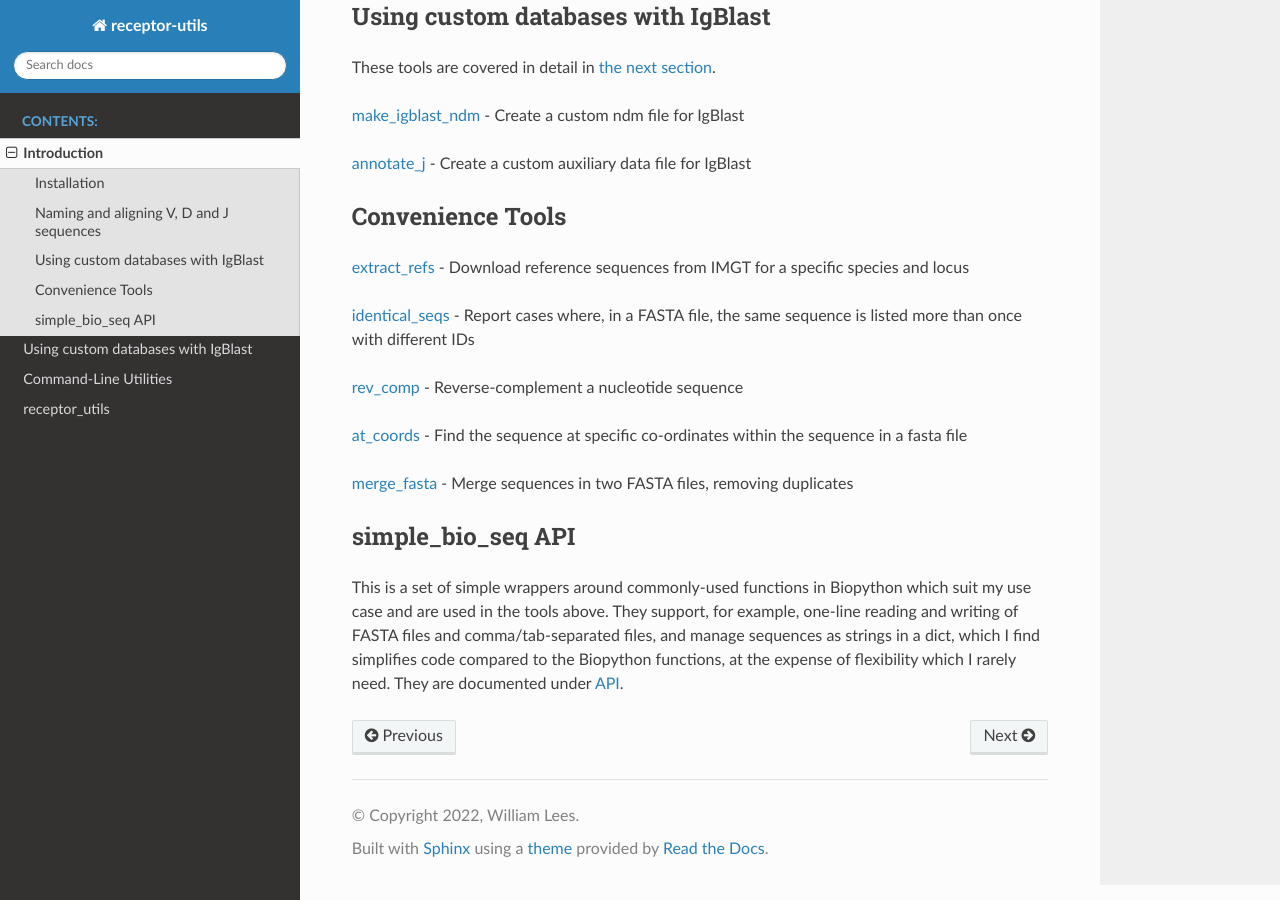
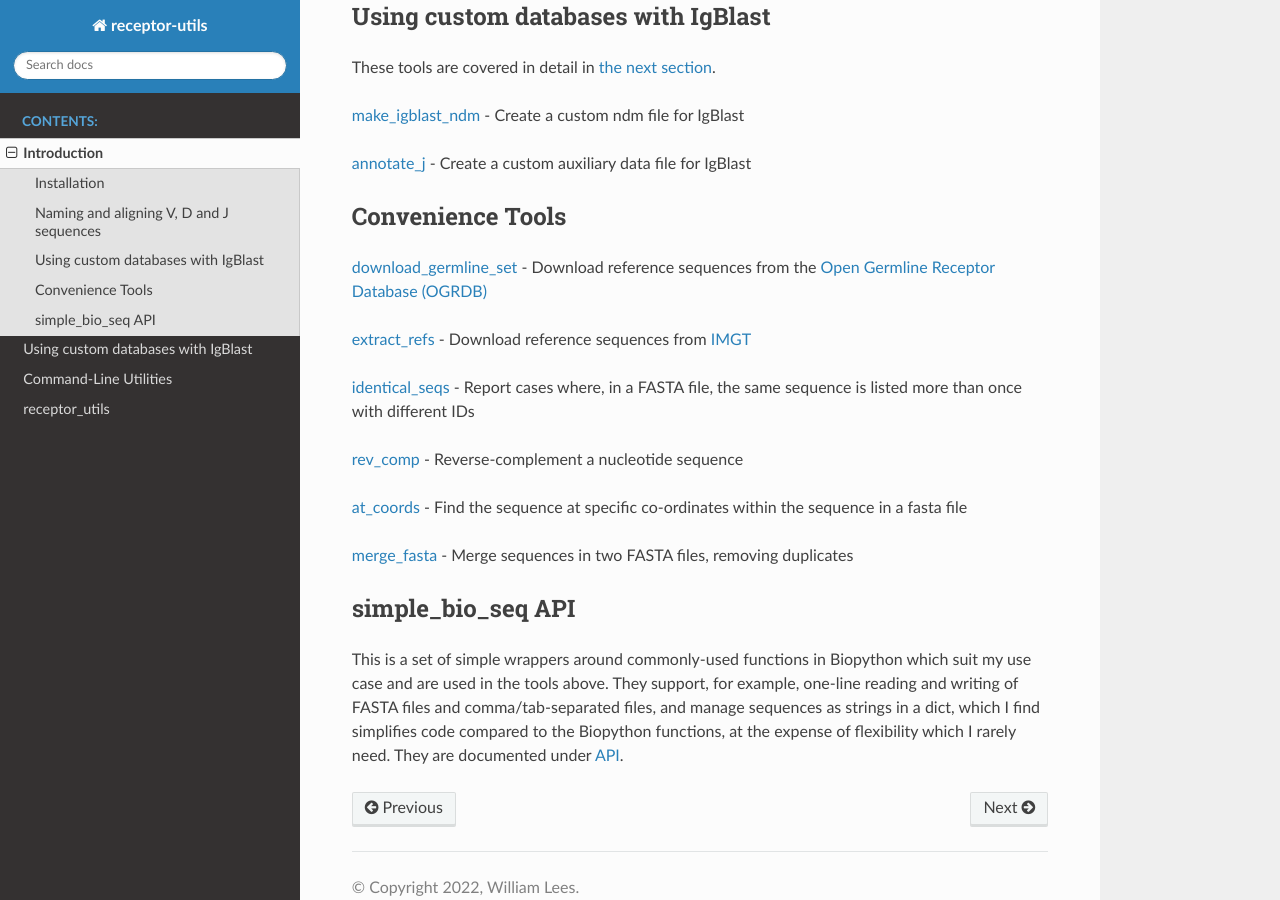
Before and after one commit to williamdlees/receptor_utils, a Sphinx documentation site: the page built from docs/introduction.rst, in a window 1280 px wide and 900 px high, scrolled down 753 px. Built offline with Sphinx 7.4.7 and the Read the Docs theme 2.0.0, drawn with Linux system fonts in a browser that asks for light colours.

Commit message:
Fix documentation

```diff
--- a/docs/introduction.rst
+++ b/docs/introduction.rst
@@ -34,7 +34,9 @@ These tools are covered in detail in :ref:`the next section <custom_igblast_labe
 Convenience Tools
 -----------------
 
-:ref:`extract_refs_label` - Download reference sequences from IMGT for a specific species and locus
+:ref:`download_germline_set` - Download reference sequences from the `Open Germline Receptor Database (OGRDB) <https://www.ogrdb.airr-community.org>`_
+
+:ref:`extract_refs_label` - Download reference sequences from `IMGT <https://www.imgt.org>`_
 
 :ref:`identical_seqs_label` - Report cases where, in a FASTA file, the same sequence is listed more than once with different IDs
 
```
Also changed, not shown: 5 other files.
